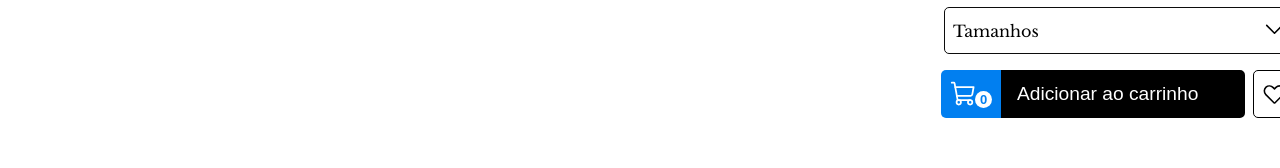
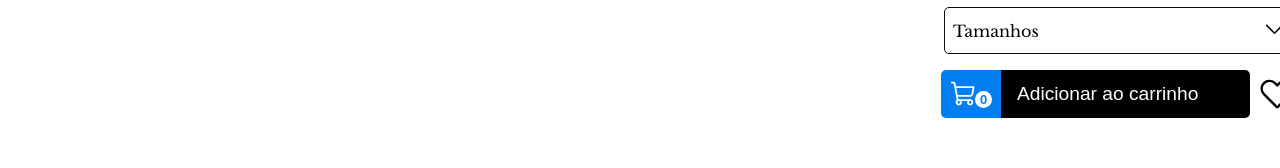
Before and after one commit to BRxBS/Ecommerce, a React (Vite) app in the folder app/: page /products/1 in a window 1280 px wide. Shown: the part 485-653 px from the top of the page. Built offline with nearby package versions, Linux system fonts and the light colour scheme; data requests are answered from the project's data file.

Commit message:
HeartStraight-color-change

```diff
--- a/app/src/screens/SingleProduct/index.jsx
+++ b/app/src/screens/SingleProduct/index.jsx
@@ -13,12 +13,20 @@ export const SingleProduct = () => {
   const [product, setProduct] = useState({});
   const { id } = useParams(); //é o _id
 
-  const { addProductFav } = useFav();
+  const { addProductFav, fav, removeProduct } = useFav();
   const { addProduct, cart } = useCart();
 
   console.log("product", product)
 
   const cartItemsAmount = cart.reduce((sumAmount, Product) =>{
+    const newSumAmount = {...sumAmount};
+    newSumAmount[Product.id] = Product.amount;
+
+    return newSumAmount;
+  }, 0);
+
+
+  const FavItemsAmount = fav.reduce((sumAmount, Product) =>{
     const newSumAmount = {...sumAmount};
     newSumAmount[Product.id] = Product.amount;
 
@@ -50,6 +58,12 @@ export const SingleProduct = () => {
     addProductFav(id);
 
   };
+
+  function handleRemoveProduct(id) {
+    removeProduct(id)
+
+
+  }
 
 
 
@@ -120,12 +134,13 @@ export const SingleProduct = () => {
                      Adicionar ao carrinho
                     </button>
 
-                <button
-                className="favorite_button"
-                onClick={() =>  handleAddProductOnFav(product.id)}>
-                      <HeartStraight size={25}  className="fav_HeartStraight"/>
+                    {
+                  FavItemsAmount[product.id] > 0
+                  ?  <HeartStraight size={40}    weight="fill" color= "#017ff0"  onClick={() => handleRemoveProduct(product.id)} className="fav_HeartStraight" />
+                  : <HeartStraight size={40}  onClick={() =>  handleAddProductOnFav(product.id)}  className="fav_HeartStraight"/>
+                 }
+
                       {/* change the colo of the heart */}
-                </button>
 
                   </div>
 
--- a/app/src/screens/SingleProduct/styles.scss
+++ b/app/src/screens/SingleProduct/styles.scss
@@ -180,23 +180,13 @@
 
     }
 
-    .favorite_button{
-        display: flex;
-        align-items: center;
-        padding: 0.50rem;
-        border: 1px solid black;
-        border-radius: 5px;
-        background-color: white;
-        color: black;
-        cursor: pointer;
 
         .fav_HeartStraight{
+            margin: auto;
             color: black;
-
-
+            cursor: pointer;
 
         }
-    }
 }
 }
 }
```
